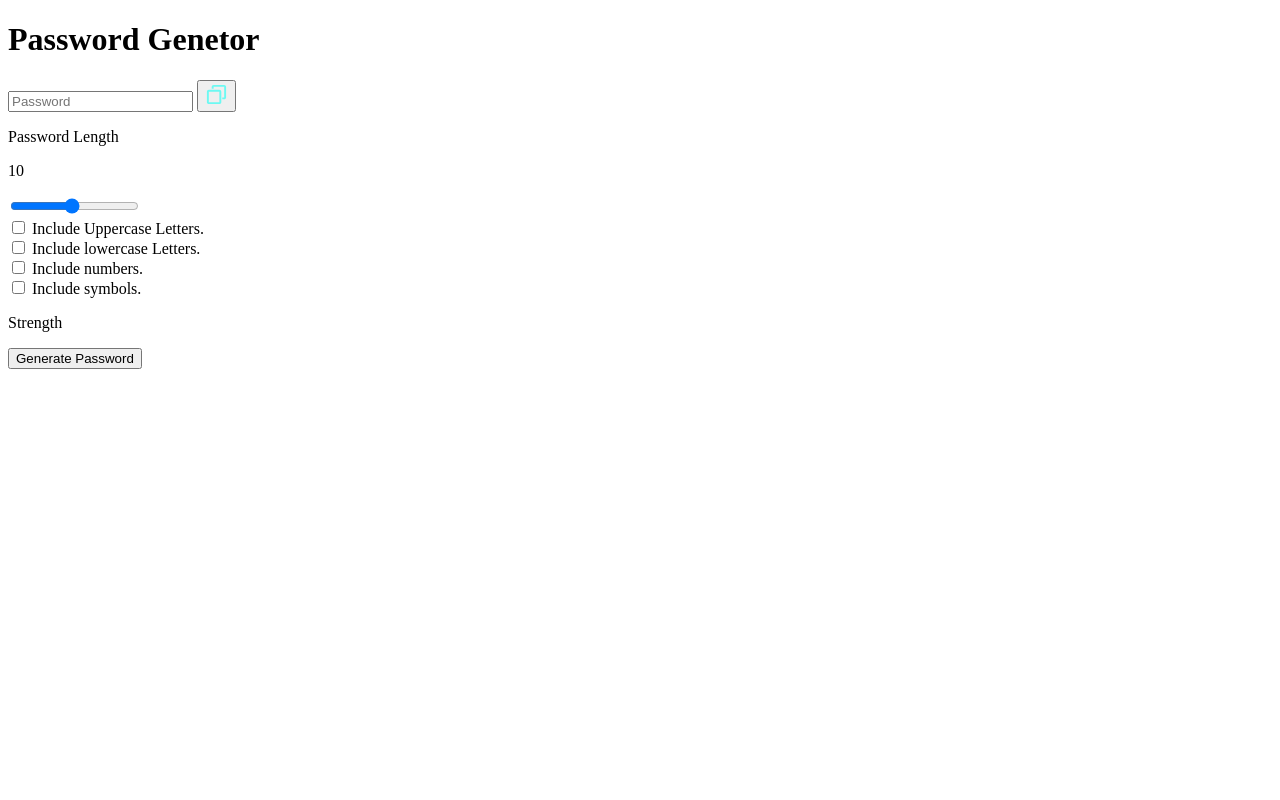
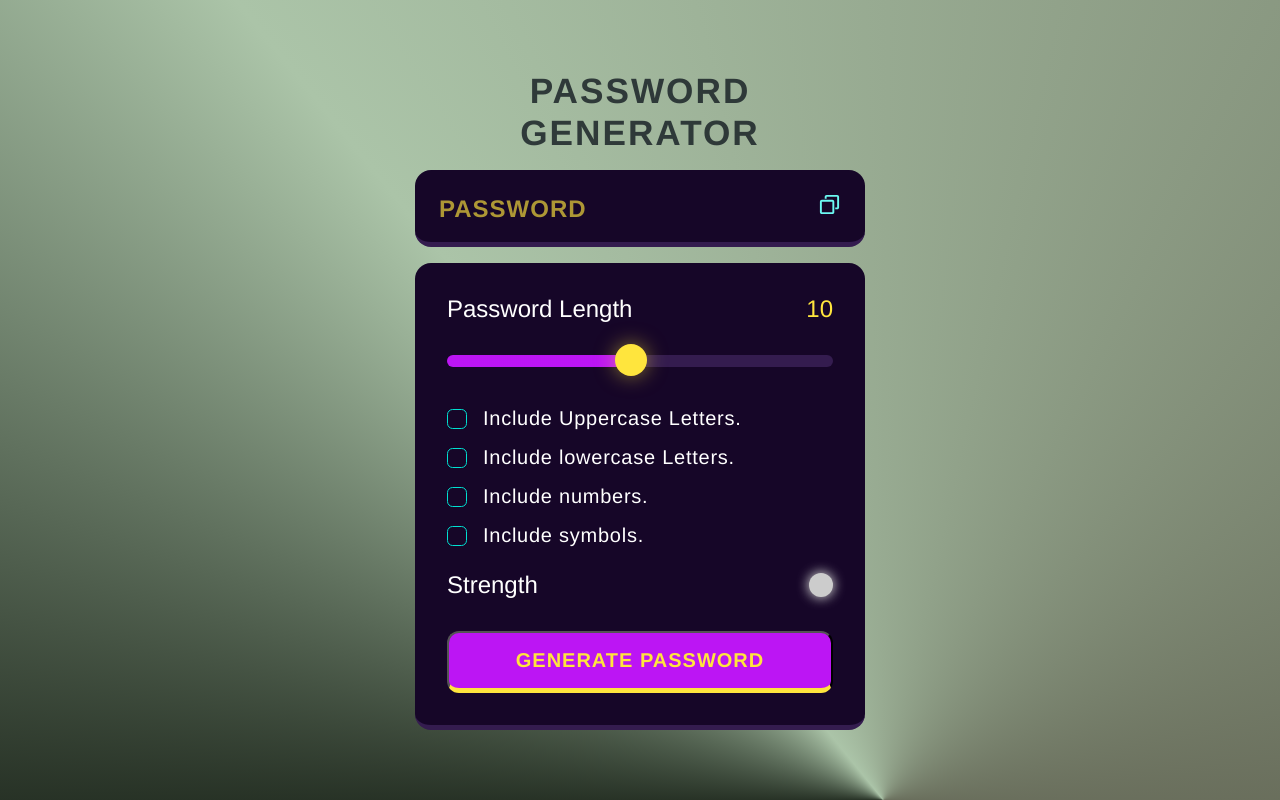
Before and after one commit to singhdeep3/JavaScript, a plain HTML site: page index.html in a window 1280 px wide. Drawn offline with Linux system fonts and the light colour scheme.

Commit message:
CSS file is uploaded(Completed).

```diff
--- a/index.html
+++ b/index.html
@@ -7,8 +7,9 @@
     <link rel="stylesheet" href="style.css" />
   </head>
   <body>
-    <div class="wrapper">
-      <h1>Password Genetor</h1>
+    <div class="wrapper_1">
+      <div class="wrapper_2">
+        <h1>Password Generator</h1>
         <div class="display_container">
           <input
             readonly
@@ -18,8 +19,8 @@
             password-display
             type="text"
           />
-        <button data-copy>
-          <span data-copymsg></span>
+          <button class="copy-button" data-copy>
+            <span class="msg-span" data-copymsg></span>
             <img src="./assets/copy.svg" width="23" height="23" alt="" />
           </button>
         </div>
@@ -30,33 +31,34 @@
             <p data-length>0</p>
           </div>
 
-        <input type="range" min="1" max="20" class="slider" step="1" />
+          <input type="range" min='1' max='20' class="slider" step="1" />
 
-        <div>
+          <div class="check">
             <input type="checkbox" id="uppercase" />
             <label for="uppercase">Include Uppercase Letters.</label>
           </div>
-        <div>
+          <div class="check">
             <input type="checkbox" id="lowercase" />
             <label for="lowercase">Include lowercase Letters.</label>
           </div>
-        <div>
+          <div class="check">
             <input type="checkbox" id="numbers" />
             <label for="numbers">Include numbers.</label>
           </div>
-        <div>
+          <div class="check">
             <input type="checkbox" id="symbols" />
             <label for="symbols">Include symbols.</label>
           </div>
 
           <div class="strength-container">
             <p>Strength</p>
-          <div data-indicator></div>
+            <div class="data-indicator" data-indicator></div>
           </div>
 
           <button generateButton>Generate Password</button>
         </div>
       </div>
+    </div>
   </body>
   <script src="script.js"></script>
 </html>
--- a/script.js
+++ b/script.js
@@ -18,6 +18,7 @@ let password = "";
 let passwordlength = 10;
 let checkCount = 0;
 handleSlider();
+setindicator("#ccc");
 
 // Functions
 
--- a/style.css
+++ b/style.css
@@ -0,0 +1,274 @@
+*,
+*::after,
+*::before {
+  margin: 0;
+  padding: 0;
+  box-sizing: border-box;
+  font-family: "Franklin Gothic Medium", "Arial Narrow", Arial, sans-serif;
+}
+
+:root {
+  --dk-violet: hsl(268, 75%, 9%);
+  --lt-violet: hsl(268, 47%, 21%);
+  --lt-violet2: hsl(281, 89%, 26%);
+  --vb-violet: hsl(285, 91%, 52%);
+  --vb-violet2: hsl(290, 70%, 36%);
+  --vb-yellow: hsl(52, 100%, 62%);
+  --pl-white: hsl(0, 0%, 100%);
+  --vb-cyan: hsl(176, 100%, 44%);
+  --vb-cyan2: hsl(177, 92%, 70%);
+  --dk-text: hsl(198, 20%, 13%);
+}
+
+.wrapper_1 {
+  width: 100vw;
+  height: 100vh;
+  display: flex;
+  flex-direction: column;
+  align-items: center;
+  justify-content: center;
+  background: conic-gradient(
+    from 123deg at 69% 100%,
+    rgba(238, 130, 238, 1) 0%,
+    rgba(80, 161, 172, 0.59) 10%,
+    rgba(13, 21, 12, 1) 38%,
+    rgba(171, 196, 168, 1) 55%,
+    rgba(87, 87, 71, 0.99) 100%,
+    rgba(124, 208, 111, 1) 100%
+  );
+}
+
+.wrapper_2 {
+  /* width: 100%; */
+  max-width: 450px;
+}
+
+h1 {
+  color: var(--dk-text);
+  opacity: 0.85;
+  font-size: 2.2rem;
+  text-transform: uppercase;
+  letter-spacing: 2px;
+  text-align: center;
+  line-height: 1.2;
+}
+
+.display_container {
+  position: relative;
+  background-color: var(--dk-violet);
+  border-radius: 1rem;
+  border-bottom: 0.35rem solid var(--lt-violet);
+  margin: 1rem 0;
+  padding-top: 0.35rem;
+}
+
+.display {
+  width: 100%;
+  background-color: transparent;
+  padding: 1.15rem 1rem;
+  color: var(--vb-yellow);
+  font-weight: 600;
+  font-size: 1.5rem;
+  line-height: 30px;
+  letter-spacing: 1px;
+  padding-right: 3.25rem;
+  border: none;
+}
+
+.display::placeholder {
+  position: absolute;
+  top: 50%;
+  left: 1.5rem;
+  font-size: 1.5rem;
+  line-height: 30px;
+  color: var(--vb-yellow);
+  opacity: 0.65;
+  text-transform: uppercase;
+  transform: translateY(-50%);
+}
+
+.copy-button{
+    background-color: transparent;
+    border: none;
+    outline: none;
+
+}
+
+.msg-span{
+    position: absolute;
+    background-color: var(--vb-violet2);
+    color: var(--vb-yellow);
+    font-size: 1.25rem;
+    top: -35px;
+    left: -25px;
+    padding: 5px 10px;
+    border-radius: 1rem;
+    opacity: 0;
+    transform: scale(0);
+    transform-origin: bottom;
+    cursor: pointer;
+    transition: all 250ms ease-in-out;
+}
+
+.active{
+     opacity: 1;
+     transform: scale(1);
+}
+
+.display_container button {
+  position: absolute;
+  top: 50%;
+  right: 1.5rem;
+  transform: translateY(-50%);
+}
+
+.input-container {
+  width: 100%;
+  background-color: var(--dk-violet);
+  padding: 2rem;
+  border-radius: 1rem;
+  border-bottom: 0.35rem solid var(--lt-violet);
+}
+
+.length-password {
+  display: flex;
+  align-items: center;
+  justify-content: space-between;
+}
+
+.length-password p:nth-child(1) {
+  color: var(--pl-white);
+  font-size: 1.5rem;
+}
+
+.length-password p:nth-child(2) {
+  color: var(--vb-yellow);
+  font-size: 1.5rem;
+}
+
+.slider{
+    appearance: none;
+    width: 100%;
+    height: 0.75rem;
+    cursor: pointer;
+    background-color: var(--lt-violet);
+    border-radius: 1rem;
+    margin-top: 2rem;
+    margin-bottom: 1.5rem;
+    background-image: linear-gradient(var(--vb-violet),var(--vb-violet));
+    background-repeat: no-repeat;
+}
+
+.slider::-webkit-slider-thumb{
+    appearance: none;
+    position: relative;
+    height: 2rem;
+    width: 2rem;
+    border-radius: 50%;
+    background-color: var(--vb-yellow);
+    cursor: pointer;
+    margin-top: -3px ;
+    box-shadow: 0px 0px 20px 0px rgba(255,229,61,0.50);
+    transition: all 100ms ease-in;
+}
+
+.slider:focus{
+    outline: 3px solid var(--vb-yellow);
+}
+
+.slider::-webkit-slider-thumb:hover{
+    outline: 2px solid var(--vb-yellow);
+    background-color: var(--dk-violet);
+    box-shadow: 0px 0px 25px 5px rgba(255, 229, 61, 0.80);
+}
+
+.check{
+    display: flex;
+    align-items: center;
+    margin: 1rem 0;
+    gap: 0 1rem;
+}
+
+.check input{
+    appearance: none;
+    width: 20px;
+    height: 20px;
+    border: 1px solid var(--vb-cyan);
+    cursor: pointer;
+    position: relative;
+    border-radius: 0.35rem;
+}
+
+.check input:checked{
+    background-color: var(--vb-cyan);
+}
+
+.check input:checked::before{
+    content: '✓';
+    position: absolute;
+    color: var(--dk-text);
+    font-size: 1.05rem;
+    font-weight: 600;
+    left: 50%;
+    top: -3.5px;
+    transform: translateX(-50%) translateY(5%);
+}
+
+.check label{
+    color: var(--pl-white);
+    font-size: 1.25rem;
+    letter-spacing: 0.75px;
+}
+
+.strength-container {
+  display: flex;
+  justify-content: space-between;
+  align-items: center;
+  margin-top: 1.5rem;
+  margin-bottom: 2rem;
+}
+
+.strength-container p {
+  color: var(--pl-white);
+  font-size: 1.5rem;
+}
+
+.data-indicator {
+  height: 1.5rem;
+  width: 1.5rem;
+  border-radius: 50%;
+}
+
+.input-container button {
+  width: 100%;
+  padding: 1rem 0;
+  background-color: var(--vb-violet);
+  text-align: center;
+  border-radius: 0.75rem;
+  border-bottom: 0.35rem solid var(--vb-yellow);
+  text-transform: uppercase;
+  letter-spacing: 1px;
+  color: var(--vb-yellow);
+  font-weight: 600;
+  font-size: 1.25rem;
+}
+
+/*  Mozilla Firefox Configuration */
+
+.slider::-moz-range-thumb {
+    position: relative;
+    z-index: 1;
+    appearance: none;
+    height: 2rem;
+    width: 2rem;
+    border-radius: 50%;
+    background: var(--vb-yellow);
+    box-shadow: 0px 0px 20px 0px rgba(255, 229, 61, 0.50);
+    cursor: pointer;
+  }
+
+  .slider::-moz-range-thumb:hover {
+    outline: 2px solid var(--vb-yellow);
+    background-color: var(--dk-violet);
+    box-shadow: 0px 0px 25px 5px rgba(255, 229, 61, 0.80);
+  }
```
Lines whose indentation alone changed are shown as unchanged.
